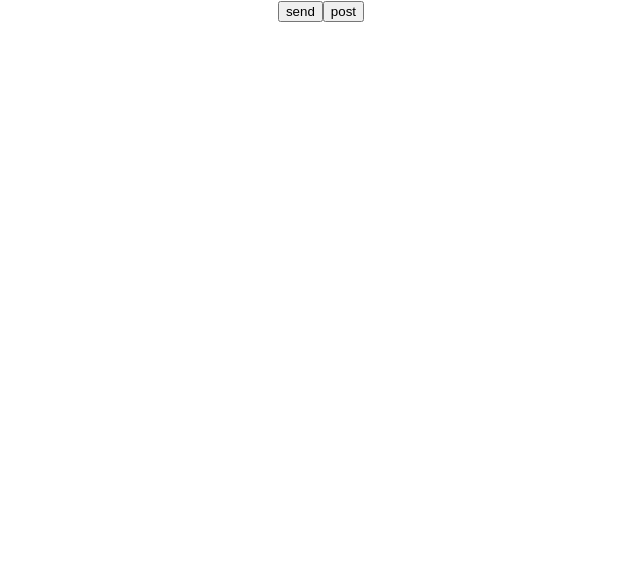
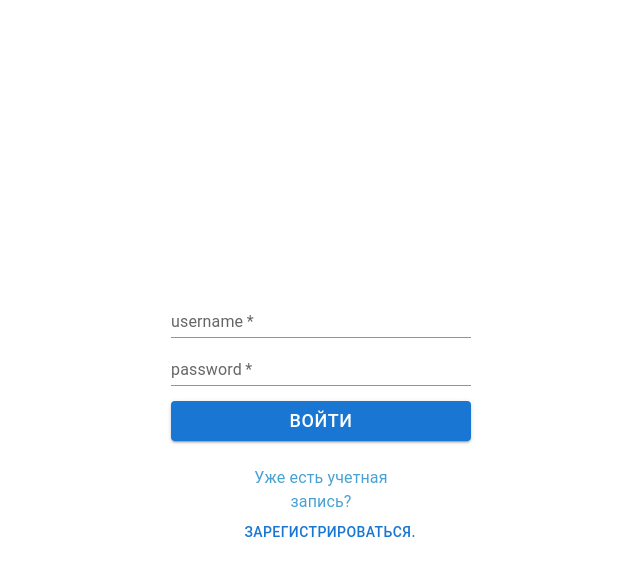
Before and after one commit to silly-pepper/crossplanet-tinder-monolit, a React (Create React App) app in the folder frontend/: page / in a window 1280 px wide. Shown: the top 576 px of the page, without its empty margins (319-959 px from the left). Built offline with nearby package versions, Linux system fonts and the light colour scheme.

Commit message:
update login

```diff
--- a/frontend/package.json
+++ b/frontend/package.json
@@ -3,6 +3,9 @@
   "version": "0.1.0",
   "private": true,
   "dependencies": {
+    "@emotion/react": "^11.11.3",
+    "@emotion/styled": "^11.11.0",
+    "@mui/material": "^5.15.7",
     "@testing-library/jest-dom": "^5.17.0",
     "@testing-library/react": "^13.4.0",
     "@testing-library/user-event": "^13.5.0",
@@ -13,6 +16,8 @@
     "axios": "^1.6.7",
     "react": "^18.2.0",
     "react-dom": "^18.2.0",
+    "react-hook-form": "^7.50.0",
+    "react-router-dom": "^6.22.0",
     "react-scripts": "5.0.1",
     "typescript": "^4.9.5",
     "web-vitals": "^2.1.4"
--- /dev/null
+++ b/frontend/src/Authentication/login.tsx
@@ -0,0 +1,101 @@
+import React from 'react';
+import '../App.css';
+import axios from "axios";
+import {saveTokenInLocalStorage} from "../utils/saveDataInLocalstorage";
+import {Controller, SubmitHandler, useForm} from "react-hook-form";
+import {Box, Button, TextField, Typography} from "@mui/material";
+import {IFormInput} from "./registration";
+import axiosApiInstance from "../utils/tokenHelper";
+
+
+
+const LoginPage: React.FC = () => {
+    const {control, handleSubmit} = useForm<IFormInput>();
+
+    //тестим post с access токеном
+    const tryPost = () => {
+        axiosApiInstance.post('/test/post').then((response => console.log(response)))
+
+        // localStorage.removeItem("accessToken");
+
+    }
+    const onSubmit: SubmitHandler<IFormInput> = data => {
+
+        axiosApiInstance.post('/auth/login', {
+            username: data.username,
+            password: data.password
+        }).then((response => saveTokenInLocalStorage(response.data.credentials)))
+        tryPost();
+
+    }
+
+    return (
+        <Box
+            sx={{
+                display: "flex",
+                justifyContent: "center",
+                alignItems: "center",
+                height: "100vh", // Высота 100% видимой области страницы
+            }}
+        >
+            <form onSubmit={handleSubmit(onSubmit)}>
+                <Box
+                    sx={{
+                        width: "300px",
+                        height: "500px",
+                        flexDirection: "column",
+                        justifyContent: "center",
+                        display: "flex",
+                        position: "relative",
+                    }}
+                >
+                    <Controller
+                        name="username"
+                        control={control}
+                        defaultValue=""
+                        render={({ field }) => <TextField variant="standard" required fullWidth type="text" label="username" {...field}/>}
+                    />
+                    <Controller
+                        name="password"
+                        control={control}
+                        defaultValue=""
+                        render={({ field }) => <TextField variant="standard" required fullWidth type="password" label="password" {...field}/>}
+                    />
+                    <Button
+                        style={{
+                            margin: "15px 0",
+                            height: "40px", // Уменьшаем высоту кнопки
+                            fontSize: "18px",
+                            color: "#FFFFFF"
+                        }}
+                        size="large"
+                        variant="contained"
+                        type="submit"
+
+                    >
+                        Войти
+                    </Button>
+
+                    <Box sx={{ position: "relative",   width:"60%", height:"7%", margin: "10px auto",
+                        display: "block",  alignItems: "center",}} >
+                        <Typography sx={{ color: "#48A1D3", textAlign: "center", minWidth: "60%"}}>Уже есть учетная запись?</Typography>
+
+                        <Button sx={{left: "3%"}}
+                            // onClick={history.push("/")}
+
+                        >
+                            Зарегистрироваться.</Button>
+
+                    </Box>
+                </Box>
+
+
+
+            </form>
+
+
+        </Box>
+    )
+}
+
+export default LoginPage;
--- /dev/null
+++ b/frontend/src/Authentication/registration.tsx
@@ -0,0 +1,93 @@
+import {Box, Button, styled, TextField, Typography} from "@mui/material";
+import React from "react";
+import { SubmitHandler, useForm, Controller } from 'react-hook-form';
+import useNavigate  from 'react-router-dom';
+import axiosApiInstance from "../utils/tokenHelper";
+
+export interface IFormInput {
+    username: string,
+    password: string,
+}
+
+const Registration: React.FC = () => {
+
+    const onSubmit: SubmitHandler<IFormInput> = data => {
+
+        axiosApiInstance.post('/auth/register', {
+            username: data.username,
+            password: data.password
+        })
+
+    }
+    const {control, handleSubmit} = useForm<IFormInput>();
+
+
+    return (
+        <Box
+            sx={{
+                display: "flex",
+                justifyContent: "center",
+                alignItems: "center",
+                height: "100vh", // Высота 100% видимой области страницы
+            }}
+        >
+            <form onSubmit={handleSubmit(onSubmit)}>
+                <Box
+                    sx={{
+                        width: "300px",
+                        height: "500px",
+                        flexDirection: "column",
+                        justifyContent: "center",
+                        display: "flex",
+                        position: "relative",
+                    }}
+                >
+                    <Controller
+                        name="username"
+                        control={control}
+                        defaultValue=""
+                        render={({ field }) => <TextField variant="standard" required fullWidth type="text" label="username" {...field}/>}
+                    />
+                    <Controller
+                        name="password"
+                        control={control}
+                        defaultValue=""
+                        render={({ field }) => <TextField variant="standard" required fullWidth type="password" label="password" {...field}/>}
+                    />
+                    <Button
+                        style={{
+                            margin: "15px 0",
+                            height: "40px", // Уменьшаем высоту кнопки
+                            fontSize: "18px",
+                            color: "#FFFFFF"
+                        }}
+                        size="large"
+                        variant="contained"
+                        type="submit"
+
+                    >
+                        Зарегистрироваться
+                    </Button>
+
+                    <Box sx={{ position: "relative",   width:"60%", height:"7%", margin: "10px auto",
+                        display: "block",  alignItems: "center",}} >
+                        <Typography sx={{ color: "#48A1D3", textAlign: "center", minWidth: "60%"}}>Уже есть учетная запись?</Typography>
+
+                        <Button sx={{left: "3%"}}
+
+                        >
+                            Войти.</Button>
+
+                    </Box>
+                </Box>
+
+
+
+            </form>
+
+
+        </Box>
+    )
+}
+
+export default Registration;
--- a/frontend/src/index.tsx
+++ b/frontend/src/index.tsx
@@ -1,9 +1,11 @@
+
 import React from 'react';
 import ReactDOM from 'react-dom/client';
 import './index.css';
 import App from './App';
 import reportWebVitals from './reportWebVitals';
-import LoginPage from "./login";
+import LoginPage from "./Authentication/login";
+import Registration from "./Authentication/registration";
 
 const root = ReactDOM.createRoot(
   document.getElementById('root') as HTMLElement
--- a/frontend/src/login.tsx
+++ /dev/null
@@ -1,44 +0,0 @@
-import React from 'react';
-import logo from './logo.svg';
-import './App.css';
-import axios from "axios";
-import {saveTokenInLocalStorage} from "./utils/saveDataInLocalstorage";
-
-
-
-const LoginPage: React.FC = () => {
-    const sendUserData = () => {
-        axios.post('http://localhost:8080/api/auth/login', {
-            username: "string",
-            password: "string"
-        }).then((response => saveTokenInLocalStorage(response.data.credentials)))
-
-        console.log(localStorage.getItem("accessToken"))
-
-    }
-
-    const tryPost = () => {
-        axios.post('http://localhost:8080/api/test/post', {}, {headers: {
-            'Authorization': `Basic ${localStorage.getItem("accessToken")}`,
-        }}).then((response => console.log(response)))
-
-        localStorage.removeItem("accessToken");
-
-    }
-    return (
-        <div className="App">
-
-            <div>
-                <button onClick={sendUserData}>
-                    send
-                </button>
-                <button onClick={tryPost}>
-                    post
-                </button>
-            </div>
-
-        </div>
-    );
-}
-
-export default LoginPage;
--- /dev/null
+++ b/frontend/src/utils/tokenHelper.ts
@@ -0,0 +1,30 @@
+import axios from "axios";
+import { AxiosRequestConfig, AxiosError } from 'axios';
+
+const axiosApiInstance = axios.create({
+    baseURL: "http://localhost:8080/api",
+});
+
+
+
+axiosApiInstance.interceptors.request.use(
+    async (config ) => {
+        const accessToken = localStorage.getItem("accessToken");
+
+        config.headers = config.headers || {};
+
+        if (accessToken) {
+            config.headers['Authorization'] = `Bearer ${accessToken}`;
+        } else {
+            delete config.headers['Authorization'];
+        }
+
+        return config;
+    },
+    (error: AxiosError) => {
+        return Promise.reject(error);
+    }
+);
+
+
+export default axiosApiInstance;
```
Also changed, not shown: 1 other file (tests, documents, lock files or other folders).
